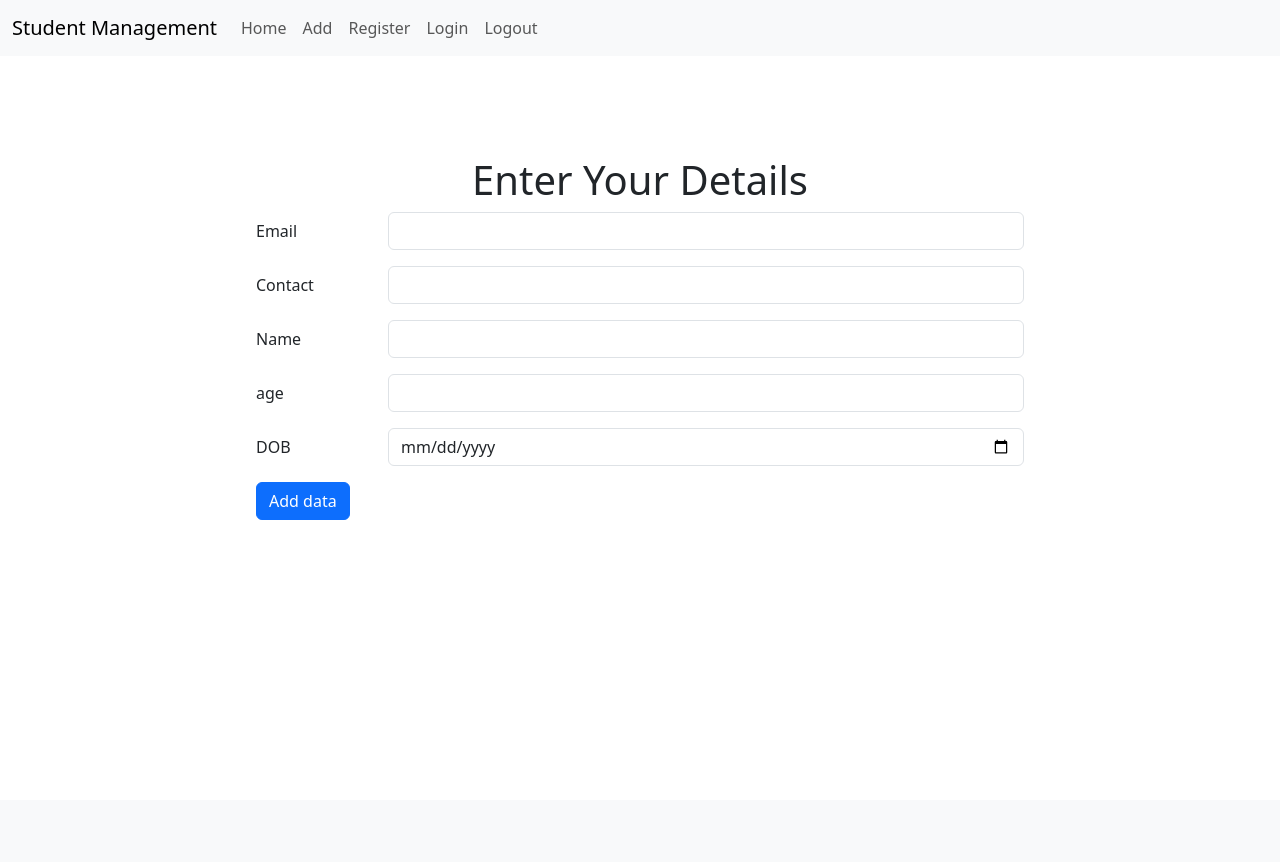
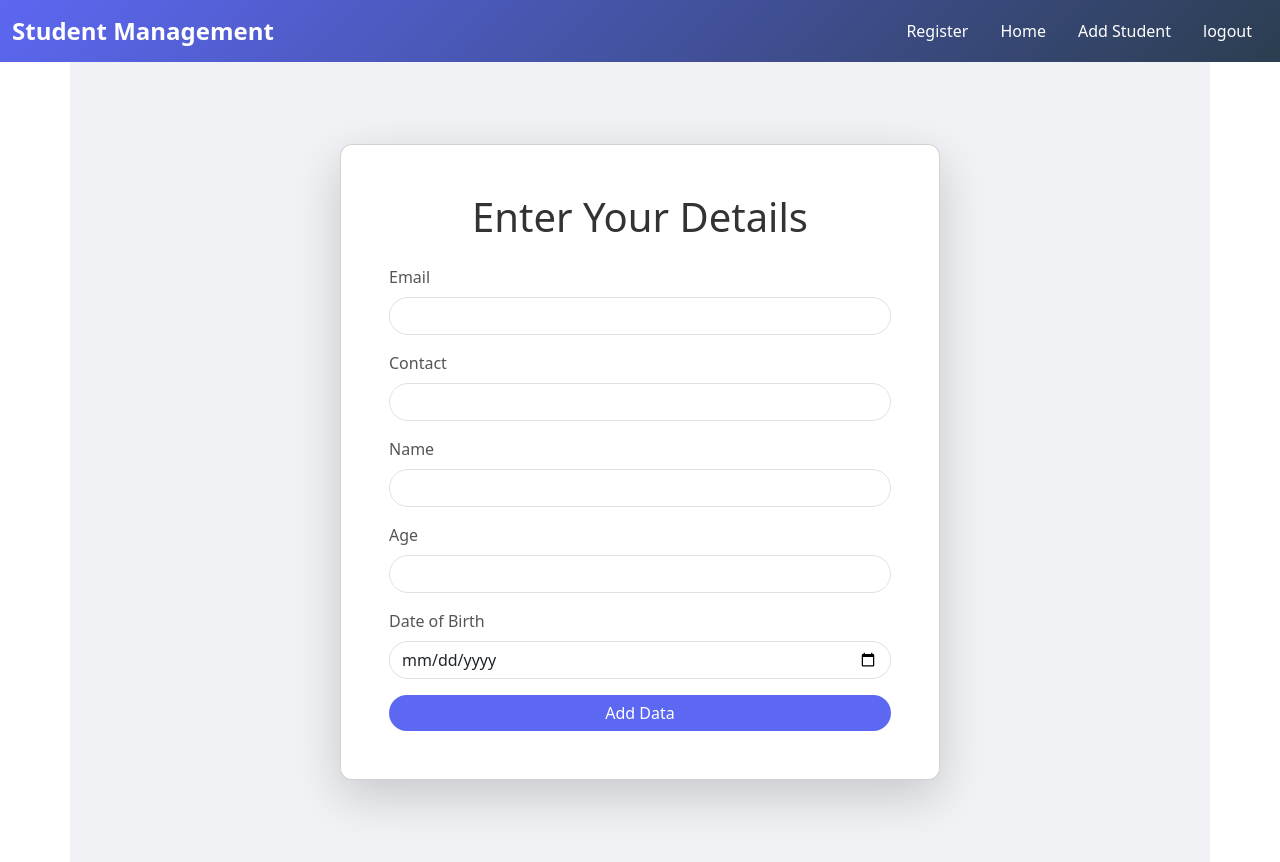
Before and after one commit to adinema27/student-management, a Django app: page /add/ in a window 1280 px wide. Before the commit the page ends 520 px from the top, so only its background shows below. Run offline with Django 5.2, Linux system fonts and the light colour scheme; a user stored in the database is signed in.

Commit message:
frontend designing done

```diff
--- a/management/templates/add.html
+++ b/management/templates/add.html
@@ -1,44 +1,40 @@
 {% extends "main.html" %}
 
+{% block content %}
+<div class="container d-flex justify-content-center align-items-center" style="min-height: 100vh; background-color: #f0f2f5;">
+    <div class="card p-5 shadow-lg" style="width: 100%; max-width: 600px; border-radius: 12px;">
+        <h1 class="text-center mb-4" style="color: #333;">Enter Your Details</h1>
 
-{% block content %}
+        <form method="POST">
+            {% csrf_token %}
 
-<div style="width: 60%; margin: 100px auto ;">
-  <h1 style="text-align: center;"> Enter Your Details </h1>
-    <form method="POST">{% csrf_token %}
-        <div class="row mb-3">
-          <label for="inputEmail3" class="col-sm-2 col-form-label">Email</label>
-          <div class="col-sm-10">
-            <input type="email" class="form-control" id="inputEmail3" name = "email">
-          </div>
-        </div>
-        <div class="row mb-3">
-          <label for="inputPassword3" class="col-sm-2 col-form-label">Contact</label>
-          <div class="col-sm-10">
-            <input type="tel" class="form-control" id="inputPassword3" name = "contact">
-          </div>
-        </div>
+            <div class="mb-3">
+                <label for="inputEmail" class="form-label" style="color: #555;">Email</label>
+                <input type="email" class="form-control rounded-pill" id="inputEmail" name="email" required>
+            </div>
 
-        <div class="row mb-3">
-            <label for="inputPassword3" class="col-sm-2 col-form-label">Name</label>
-            <div class="col-sm-10">
-              <input type="text" class="form-control" id="inputPassword3" name = 'name'>
+            <div class="mb-3">
+                <label for="inputContact" class="form-label" style="color: #555;">Contact</label>
+                <input type="tel" class="form-control rounded-pill" id="inputContact" name="contact" required>
             </div>
-          </div>
 
-          <div class="row mb-3">
-            <label for="inputPassword3" class="col-sm-2 col-form-label">age</label>
-            <div class="col-sm-10">
-              <input type="number" class="form-control" id="inputPassword3" name = 'age'>
+            <div class="mb-3">
+                <label for="inputName" class="form-label" style="color: #555;">Name</label>
+                <input type="text" class="form-control rounded-pill" id="inputName" name="name" required>
             </div>
-          </div>
-          <div class="row mb-3">
-            <label for="inputPassword3" class="col-sm-2 col-form-label">DOB</label>
-            <div class="col-sm-10">
-              <input type="date" class="form-control" id="inputPassword3" name = 'dob'>
+
+            <div class="mb-3">
+                <label for="inputAge" class="form-label" style="color: #555;">Age</label>
+                <input type="number" class="form-control rounded-pill" id="inputAge" name="age" required>
             </div>
-          </div>
-        <button type="submit" class="btn btn-primary">Add data</button>
-      </form>
+
+            <div class="mb-3">
+                <label for="inputDOB" class="form-label" style="color: #555;">Date of Birth</label>
+                <input type="date" class="form-control rounded-pill" id="inputDOB" name="dob" required>
+            </div>
+
+            <button type="submit" class="btn btn-primary w-100 rounded-pill" style="background-color: #5c67f2; border: none;">Add Data</button>
+        </form>
+    </div>
 </div>
 {% endblock content %}
--- a/management/templates/nav.html
+++ b/management/templates/nav.html
@@ -1,42 +1,45 @@
-{%load static%}
+{% load static %}
 <!DOCTYPE html>
 <html lang="en">
-
 <head>
     <meta charset="UTF-8">
     <meta name="viewport" content="width=device-width, initial-scale=1.0">
-    <title>Document</title>
+    <title>Student Management</title>
     <link href="https://cdn.jsdelivr.net/npm/bootstrap@5.3.3/dist/css/bootstrap.min.css" rel="stylesheet" integrity="sha384-QWTKZyjpPEjISv5WaRU9OFeRpok6YctnYmDr5pNlyT2bRjXh0JMhjY6hW+ALEwIH" crossorigin="anonymous">
 </head>
-
 <body>
-    <nav class="navbar navbar-expand-lg bg-body-tertiary">
+    <!-- Navbar -->
+    <nav class="navbar navbar-expand-lg navbar-dark" style="background: linear-gradient(135deg, #5c67f2, #2c3e50);">
         <div class="container-fluid">
-          <a class="navbar-brand" href="#">Student Management</a>
+            <a class="navbar-brand fw-bold" href="#" style="font-size: 1.5rem;">Student Management</a>
             <button class="navbar-toggler" type="button" data-bs-toggle="collapse" data-bs-target="#navbarNav" aria-controls="navbarNav" aria-expanded="false" aria-label="Toggle navigation">
                 <span class="navbar-toggler-icon"></span>
             </button>
             <div class="collapse navbar-collapse" id="navbarNav">
-            <ul class="navbar-nav">
+                <ul class="navbar-nav ms-auto">
+
+
                     <li class="nav-item">
-                <a class="nav-link " aria-current="page" href="{% url 'home'%}">Home</a>
+                        <a class="nav-link text-white px-3" href="{% url 'register' %}">Register</a>
+                    </li>
+
+                    <!-- Show "Login" if user is not authenticated -->
+                    {% if user.is_authenticated %}
+                        <!-- Dropdown for Logged-In User -->
+                      </li><li class="nav-item">
+                        <a class="nav-link text-white px-3" href="{% url 'home' %}">Home</a>
                     </li>
                     <li class="nav-item">
-                <a class="nav-link" href="{% url 'add'%}">Add</a>
+                      <a class="nav-link text-white px-3" href="{% url 'add' %}">Add Student</a>
                   </li>
                         <li class="nav-item">
-
-
-                <a class="nav-link" href="{% url 'register'%}">Register</a>
+                          <a class="nav-link text-white px-3" href="{% url 'logout' %}">logout</a>
+                    {% else %}
+                        <!-- Login link for guests -->
+                        <li class="nav-item">
+                            <a class="nav-link text-white px-3" href="{% url 'login' %}">Login</a>
                         </li>
-              <li class="nav-item">
-                <a class="nav-link" href="{% url 'login'%}">Login</a>
-              </li>
-              <li class="nav-item">
-                <a class="nav-link" href="{% url 'logout'%}">Logout</a>
-              </li>
-
-
+                    {% endif %}
                 </ul>
             </div>
         </div>
@@ -44,5 +47,4 @@
 
     <script src="https://cdn.jsdelivr.net/npm/bootstrap@5.3.3/dist/js/bootstrap.bundle.min.js" integrity="sha384-YvpcrYf0tY3lHB60NNkmXc5s9fDVZLESaAA55NDzOxhy9GkcIdslK1eN7N6jIeHz" crossorigin="anonymous"></script>
 </body>
-
 </html>
```
Also changed, not shown: management/templates/home.html (+29 -13 lines), management/templates/login.html (+20 -15 lines), management/templates/register.html (+26 -15 lines), db.sqlite3. Lines whose indentation alone changed are shown as unchanged.
